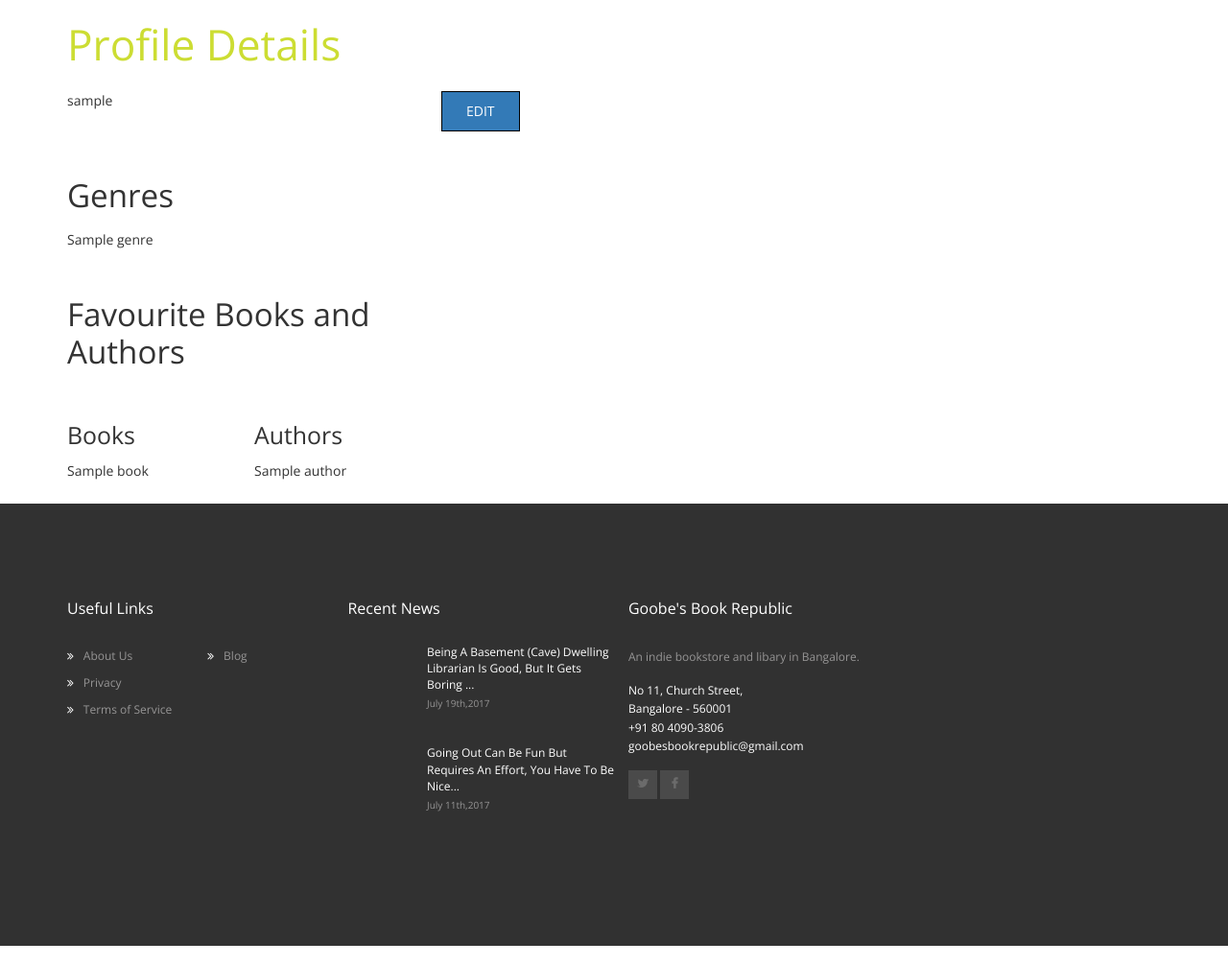
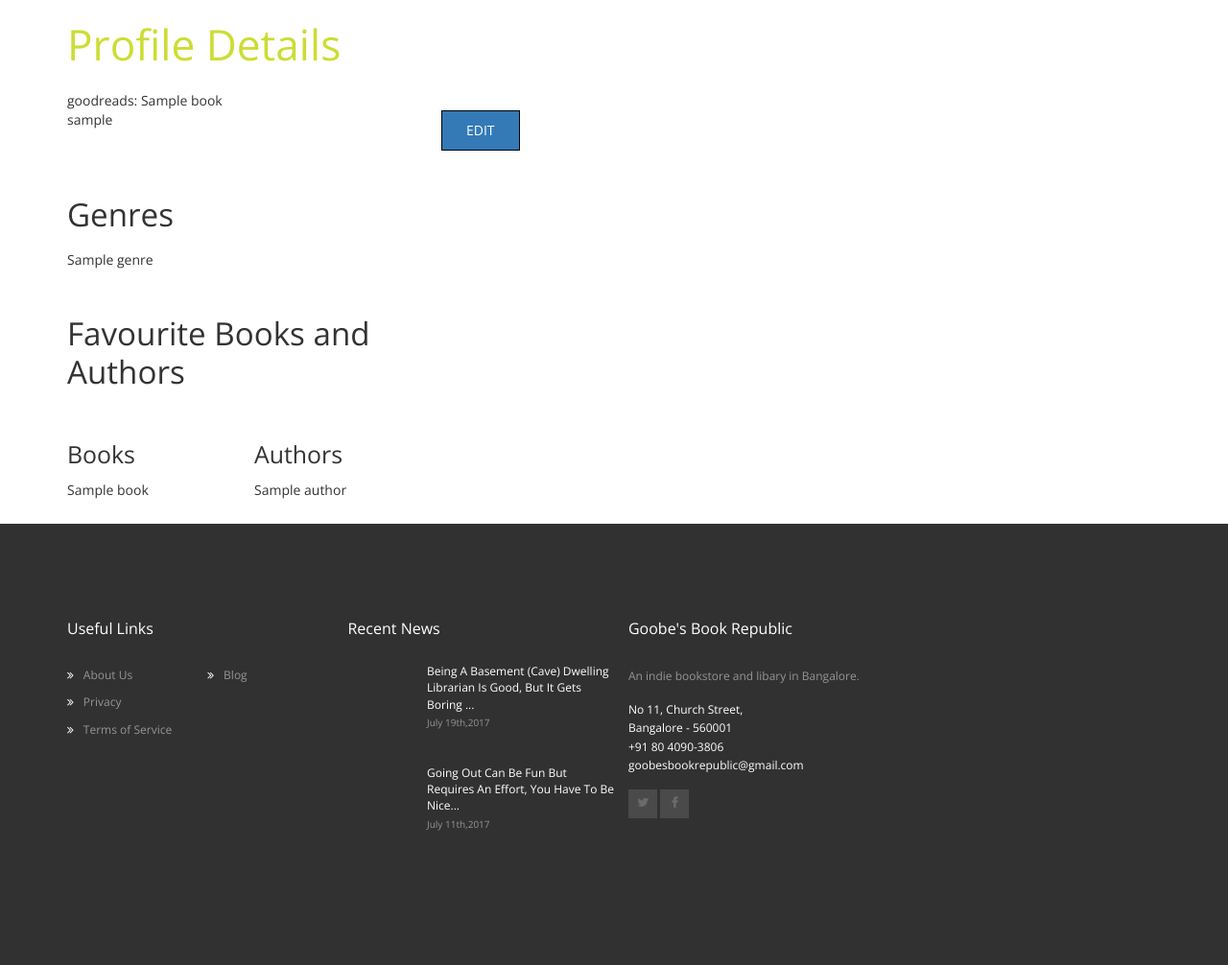
Before and after one commit to goobes/box, a Django app: template apps/base/templates/base/profile_detail.html in a window 1280 px wide. Shown: the part 76-1082 px from the top of the page at 96% size. Run offline with Django 3.2, Linux system fonts and the light colour scheme; tables that the repository leaves empty hold one stand-in row (values such as "Sample post"); the template is opened without the code that fills it: values that come from a table or form of the project are taken from there, most other values are stand-ins (such as "Sample title", 1, 10 or a date in 2020); parts of the project's set-up code (start-up, migrations or seed data) failed here and were passed over; some libraries are stand-ins or nearby versions.

Commit message:
Provide goodreads links in admin
Also provide goodreads information in profile page for superuser

```diff
--- a/apps/base/templates/base/profile_detail.html
+++ b/apps/base/templates/base/profile_detail.html
@@ -10,6 +10,11 @@
           </div>
       </div>
       <div class="row">
+          <div class="col-md-6">
+            goodreads: {{ goodreads.extra_data.user.updates.update.0.object.read_status.review.book.title }}
+          </div>
+      </div>
+      <div class="row">
           <div class="col-md-4">
             {{ object.user.username }}
           </div>
@@ -17,7 +22,7 @@
               <a href="{% url 'profile-edit' %}" class="btn btn-primary">Edit</a>
           </div>
       </div>
-      {% if user == object.user %}
+      {% if user == object.user or user.is_superuser %}
       <div class="row">
           <div class="col-md-4">
               <h2>Address/Contact Details</h2>
@@ -75,6 +80,27 @@
           </div>
       </div>
 
+      {% if user.is_superuser and goodreads %}
+      <div class="row">
+          <div class='col-md-6'>
+              Goodreads profile information: <a href="https://www.goodreads.com/user/show/{{ goodreads.uid }}">link</a><br>
+              <ul>
+              Goodreads books
+              {% for book in goodreads.extra_data.user.updates.update %}
+              <li>
+                  {% if book.object %}
+                  {{ book.object.read_status.review.book.title }} by
+                  {{ book.object.read_status.review.book.author.name }} |
+                  Rating: {{ book.object.read_status.review.rating }} |
+                  Status: {{ book.object.read_status.status }}
+                  {% endif %}
+              </li>
+              {% endfor %}
+              </ul>
+          </div>
+      </div>
+      {% endif %}
+
       {% endif %} {# endif user == object.user #}
 
       <div class="row">
--- a/apps/base/views.py
+++ b/apps/base/views.py
@@ -15,6 +15,7 @@ from datetime import datetime, timedelta
 import logging
 import hmac
 import hashlib
+from allauth.socialaccount.models import SocialAccount
 
 from .models import Genre, Author, Publisher, Book, Profile, Item, Payment
 from .forms import ProfileForm
@@ -158,6 +159,11 @@ class ProfileUpdate(UpdateView):
 class ProfileDetail(DetailView):
     model = Profile
 
+    def get_context_data(self, **kwargs):
+        context = super().get_context_data(**kwargs)
+        context['goodreads'] = SocialAccount.objects.filter(provider='goodreads', user=self.object.user).first()
+        return context
+
 class ItemList(ListView):
     model = Item
 
```
Also changed, not shown: apps/base/admin.py (+16 -2 lines).
